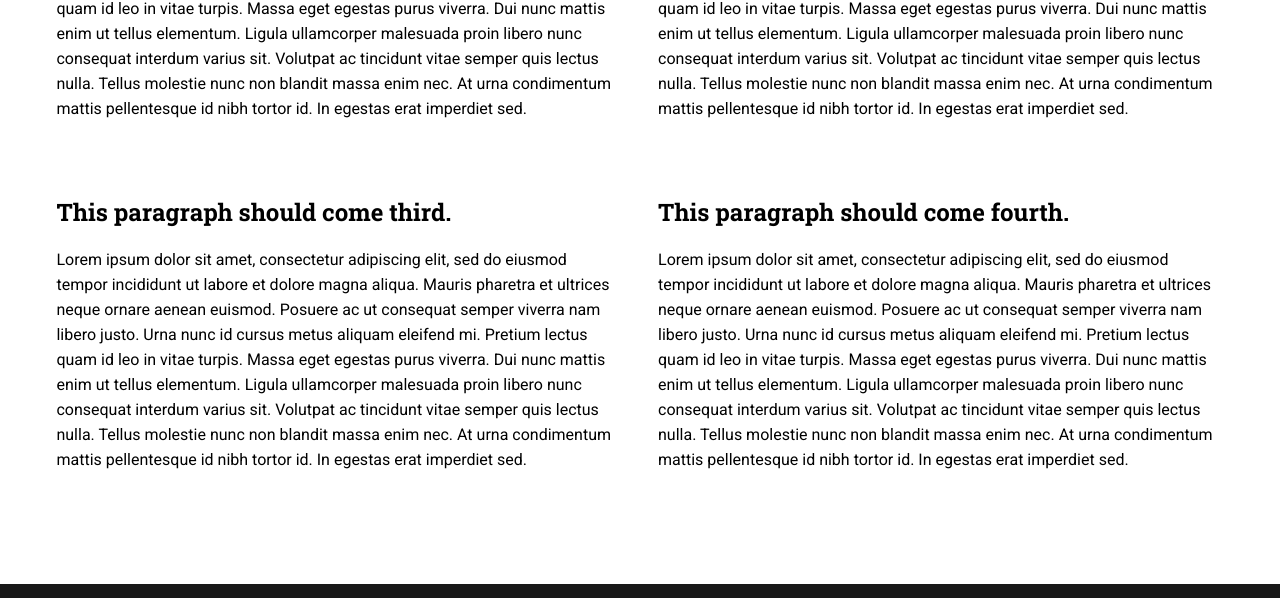
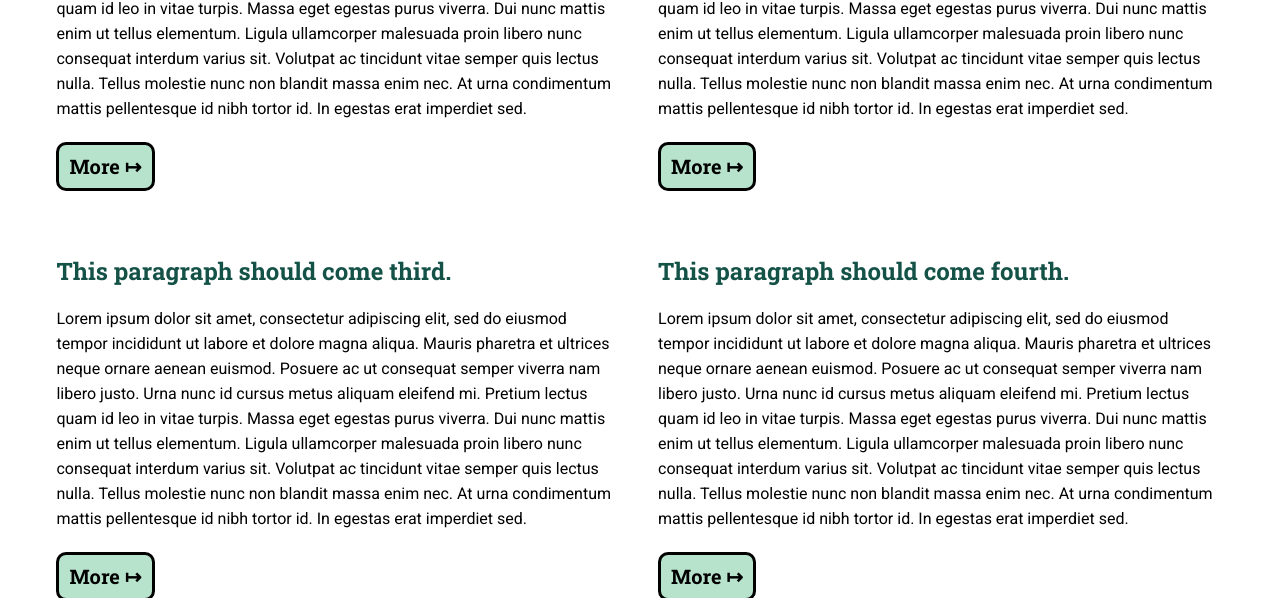
Before and after one commit to emoseswustl/fblawebdesignsite, a plain HTML site: page index.html in a window 1280 px wide. Shown: the part 522-1120 px from the top of the page. Drawn offline with Linux system fonts and the light colour scheme.

Commit message:
test colors

```diff
--- a/css/main.css
+++ b/css/main.css
@@ -42,7 +42,8 @@ body {
 button {
     padding: 10px;
     margin: 5px;
-    background-color: #ee7614;
+    margin-left: 0;
+    background-color: #B7E3CC;
     color: black;
     font-weight: bolder;
     font-size: 15pt;
@@ -74,6 +75,11 @@ button:hover {
     color: black;
     background-color: white;
     transition: all 1s;
+    cursor: pointer;
+}
+
+h1, h2, h3, h4, h5, h6 {
+    color: #145247;
 }
 
 /* Classes */
--- a/index.html
+++ b/index.html
@@ -63,20 +63,24 @@
                 <div class="w50 left">
                     <h2>This paragraph should come first.</h2>
                     <p>Lorem ipsum dolor sit amet, consectetur adipiscing elit, sed do eiusmod tempor incididunt ut labore et dolore magna aliqua. Mauris pharetra et ultrices neque ornare aenean euismod. Posuere ac ut consequat semper viverra nam libero justo. Urna nunc id cursus metus aliquam eleifend mi. Pretium lectus quam id leo in vitae turpis. Massa eget egestas purus viverra. Dui nunc mattis enim ut tellus elementum. Ligula ullamcorper malesuada proin libero nunc consequat interdum varius sit. Volutpat ac tincidunt vitae semper quis lectus nulla. Tellus molestie nunc non blandit massa enim nec. At urna condimentum mattis pellentesque id nibh tortor id. In egestas erat imperdiet sed.</p>
+                    <a href="index.html"><button type="button">More &#8614;</button></a>
                 </div>
                 <div class="w50 left">
                     <h2>This paragraph should come second.</h2>
                     <p>Lorem ipsum dolor sit amet, consectetur adipiscing elit, sed do eiusmod tempor incididunt ut labore et dolore magna aliqua. Mauris pharetra et ultrices neque ornare aenean euismod. Posuere ac ut consequat semper viverra nam libero justo. Urna nunc id cursus metus aliquam eleifend mi. Pretium lectus quam id leo in vitae turpis. Massa eget egestas purus viverra. Dui nunc mattis enim ut tellus elementum. Ligula ullamcorper malesuada proin libero nunc consequat interdum varius sit. Volutpat ac tincidunt vitae semper quis lectus nulla. Tellus molestie nunc non blandit massa enim nec. At urna condimentum mattis pellentesque id nibh tortor id. In egestas erat imperdiet sed.</p>
+                    <a href="index.html"><button type="button">More &#8614;</button></a>
                 </div>
             </div>
             <div class="row">
                 <div class="w50 left">
                     <h2>This paragraph should come third.</h2>
                     <p>Lorem ipsum dolor sit amet, consectetur adipiscing elit, sed do eiusmod tempor incididunt ut labore et dolore magna aliqua. Mauris pharetra et ultrices neque ornare aenean euismod. Posuere ac ut consequat semper viverra nam libero justo. Urna nunc id cursus metus aliquam eleifend mi. Pretium lectus quam id leo in vitae turpis. Massa eget egestas purus viverra. Dui nunc mattis enim ut tellus elementum. Ligula ullamcorper malesuada proin libero nunc consequat interdum varius sit. Volutpat ac tincidunt vitae semper quis lectus nulla. Tellus molestie nunc non blandit massa enim nec. At urna condimentum mattis pellentesque id nibh tortor id. In egestas erat imperdiet sed.</p>
+                    <a href="index.html"><button type="button">More &#8614;</button></a>
                 </div>
                 <div class="w50 left">
                     <h2>This paragraph should come fourth.</h2>
                     <p>Lorem ipsum dolor sit amet, consectetur adipiscing elit, sed do eiusmod tempor incididunt ut labore et dolore magna aliqua. Mauris pharetra et ultrices neque ornare aenean euismod. Posuere ac ut consequat semper viverra nam libero justo. Urna nunc id cursus metus aliquam eleifend mi. Pretium lectus quam id leo in vitae turpis. Massa eget egestas purus viverra. Dui nunc mattis enim ut tellus elementum. Ligula ullamcorper malesuada proin libero nunc consequat interdum varius sit. Volutpat ac tincidunt vitae semper quis lectus nulla. Tellus molestie nunc non blandit massa enim nec. At urna condimentum mattis pellentesque id nibh tortor id. In egestas erat imperdiet sed.</p>
+                    <a href="index.html"><button type="button">More &#8614;</button></a>
                 </div>
             </div>
         </div>
```
